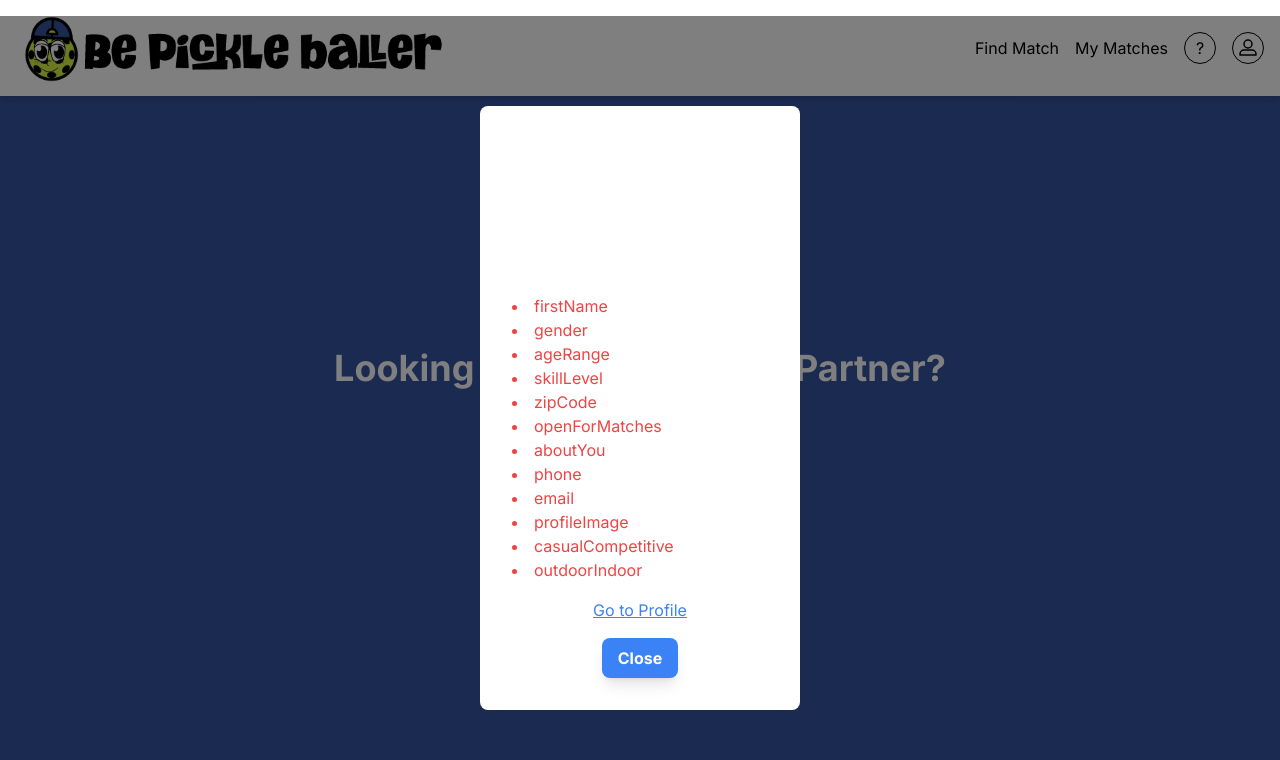
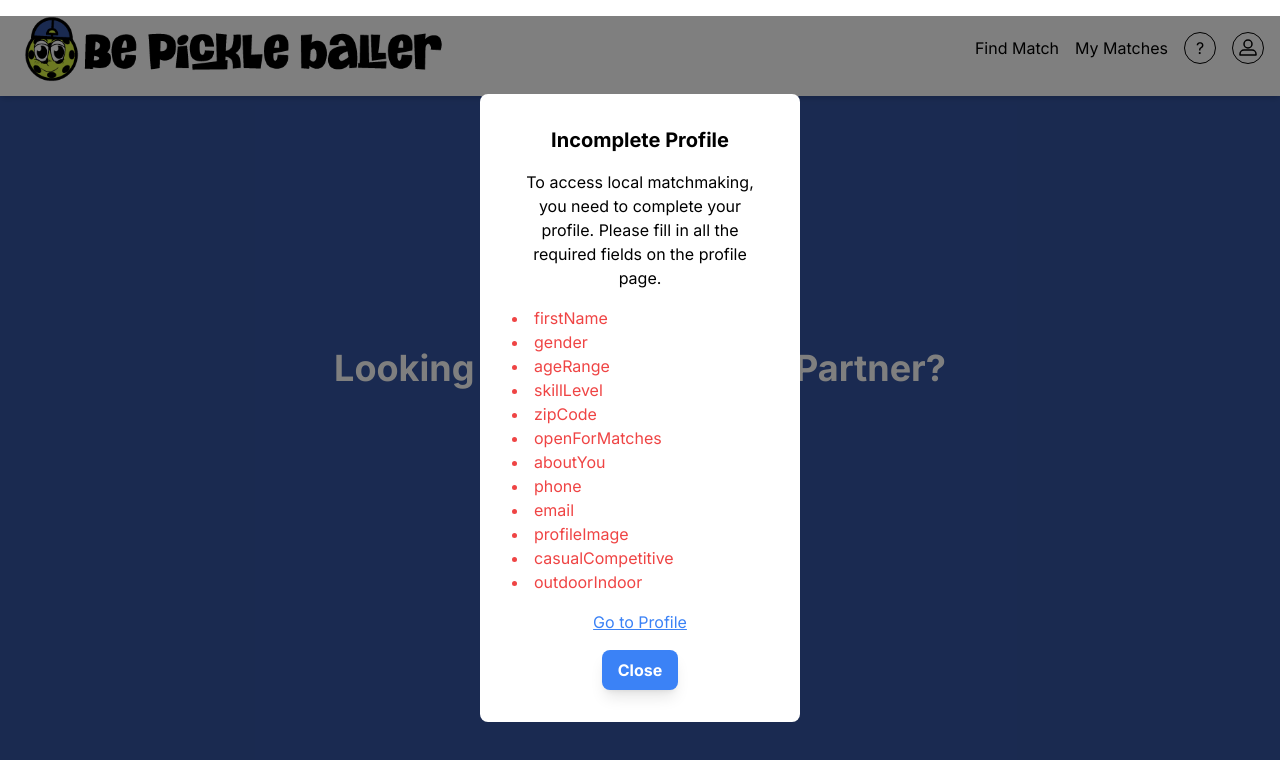
Before and after one commit to btejes/bepickleballer-matchmaking, a Next.js app: page /matchmaking/homepage in a window 1280 px wide. Both pictures are taken after a click on the button "Local Play". Shown: the top 760 px of the page. Built offline with nearby package versions, Linux system fonts and the light colour scheme; no server answers.

Commit message:
incomplete profile text now black and visible

```diff
--- a/app/homepage/ClientButtons.jsx
+++ b/app/homepage/ClientButtons.jsx
@@ -97,10 +97,10 @@ const ClientButtons = () => {
 
       {isLocalPlayModalOpen && (
         <div className="fixed inset-0 flex items-center justify-center bg-black bg-opacity-50 z-50">
-          <div className="bg-white rounded-lg p-8 m-4 max-w-xs max-h-full text-center">
+          <div className="bg-white text-black rounded-lg p-8 m-4 max-w-xs max-h-full text-center">
             <h2 className="text-xl font-bold mb-4">Incomplete Profile</h2>
             <p className="mb-4">
-              To access local matchmaking, you need to complete your profile. Please fill in all the required fields.
+              To access local matchmaking, you need to complete your profile. Please fill in all the required fields on the profile page.
             </p>
             <ul className="list-disc list-inside text-left mb-4">
               {missingFields.map((field) => (
```
